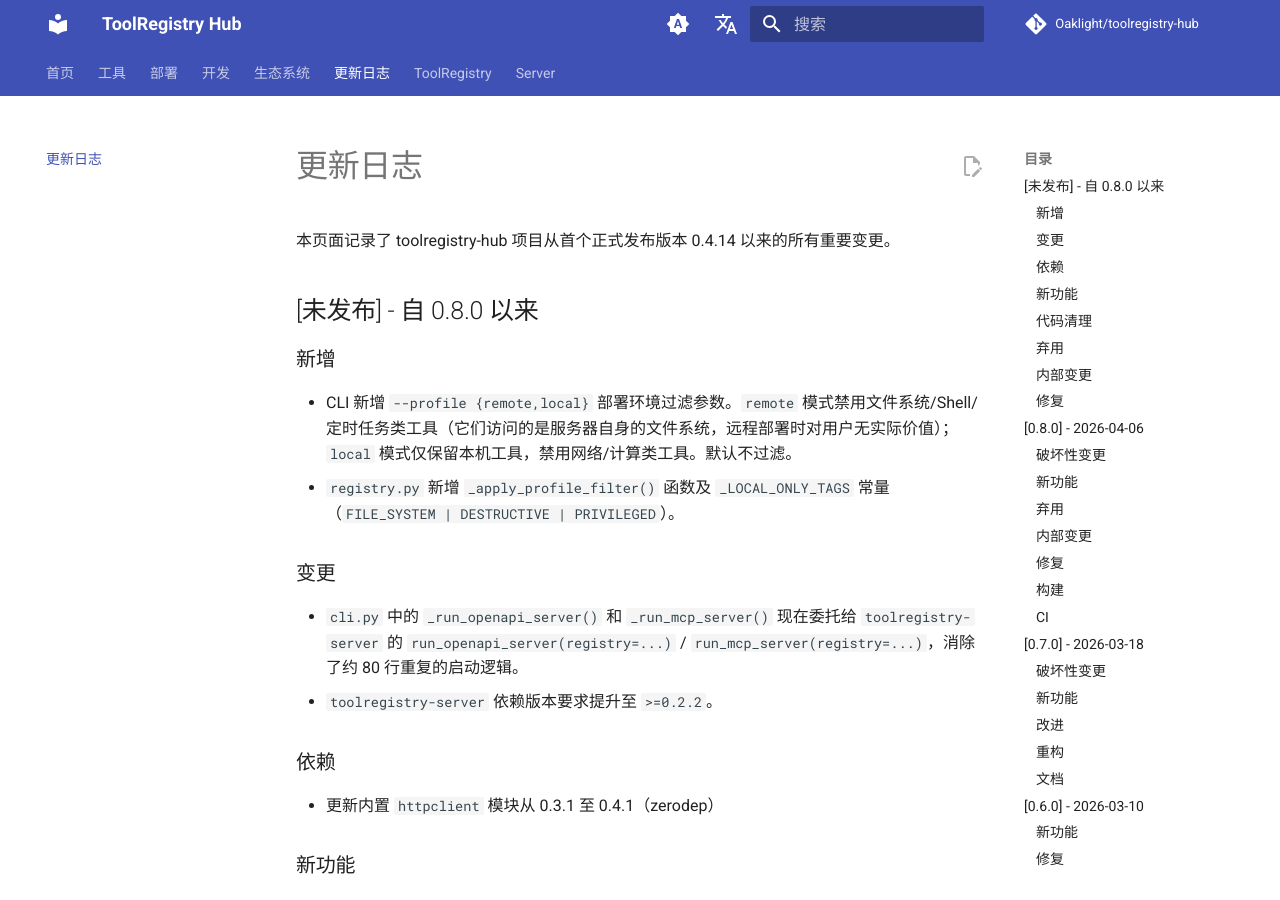
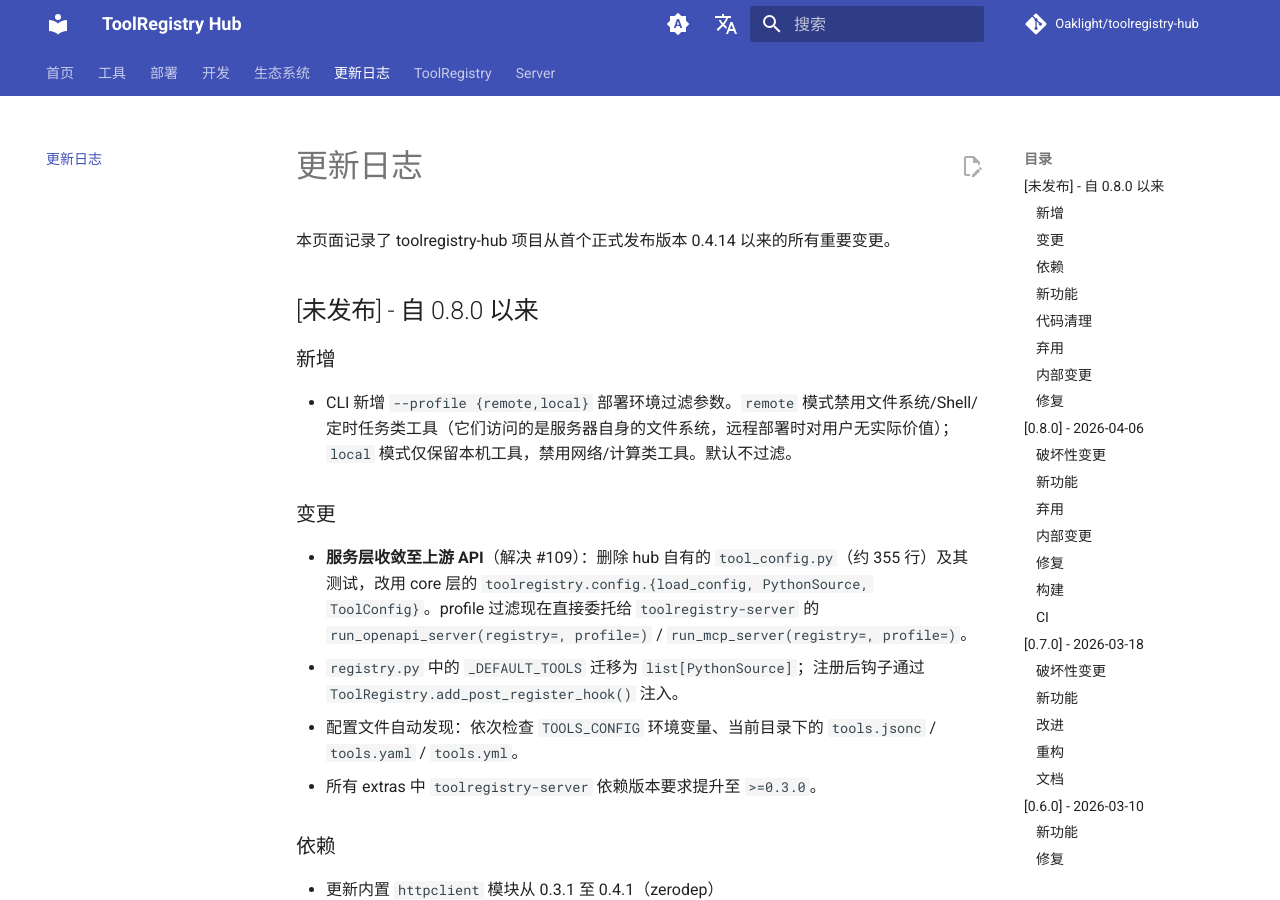
Before and after one commit to Oaklight/toolregistry-hub, an MkDocs documentation site: the page built from docs/changelog.md, in a window 1280 px wide and 900 px high. Built offline with MkDocs 1.6.1 and Material for MkDocs 9.7.7, drawn with Linux system fonts in a browser that asks for light colours; comment, search, counter and statistics services are not loaded.

Commit message:
docs: 更新服务层收敛重构的变更日志

```diff
--- a/docs/changelog.md
+++ b/docs/changelog.md
@@ -14,11 +14,12 @@
 
 ### 新增
 - CLI 新增 `--profile {remote,local}` 部署环境过滤参数。`remote` 模式禁用文件系统/Shell/定时任务类工具（它们访问的是服务器自身的文件系统，远程部署时对用户无实际价值）；`local` 模式仅保留本机工具，禁用网络/计算类工具。默认不过滤。
-- `registry.py` 新增 `_apply_profile_filter()` 函数及 `_LOCAL_ONLY_TAGS` 常量（`FILE_SYSTEM | DESTRUCTIVE | PRIVILEGED`）。
 
 ### 变更
-- `cli.py` 中的 `_run_openapi_server()` 和 `_run_mcp_server()` 现在委托给 `toolregistry-server` 的 `run_openapi_server(registry=...)` / `run_mcp_server(registry=...)`，消除了约 80 行重复的启动逻辑。
-- `toolregistry-server` 依赖版本要求提升至 `>=0.2.2`。
+- **服务层收敛至上游 API**（解决 #109）：删除 hub 自有的 `tool_config.py`（约 355 行）及其测试，改用 core 层的 `toolregistry.config.{load_config, PythonSource, ToolConfig}`。profile 过滤现在直接委托给 `toolregistry-server` 的 `run_openapi_server(registry=, profile=)` / `run_mcp_server(registry=, profile=)`。
+- `registry.py` 中的 `_DEFAULT_TOOLS` 迁移为 `list[PythonSource]`；注册后钩子通过 `ToolRegistry.add_post_register_hook()` 注入。
+- 配置文件自动发现：依次检查 `TOOLS_CONFIG` 环境变量、当前目录下的 `tools.jsonc` / `tools.yaml` / `tools.yml`。
+- 所有 extras 中 `toolregistry-server` 依赖版本要求提升至 `>=0.3.0`。
 
 ### 依赖
 
```
